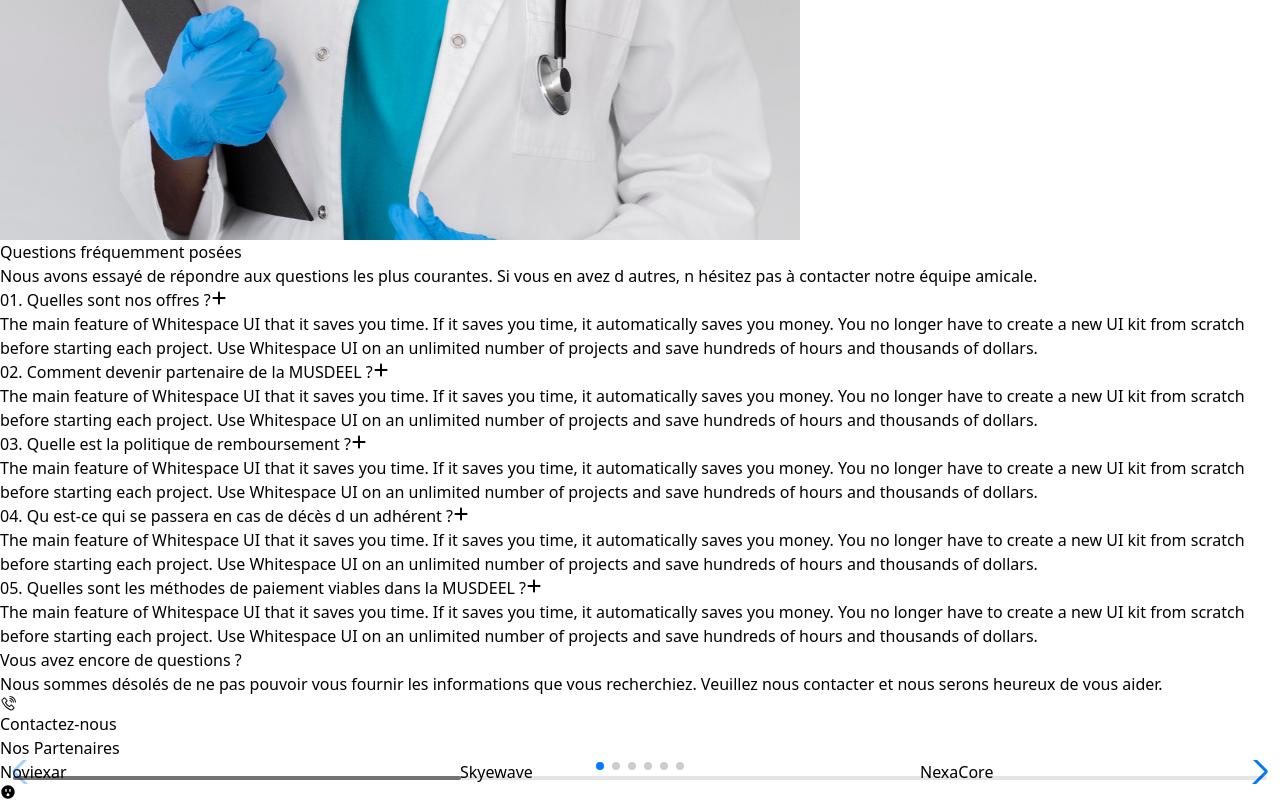
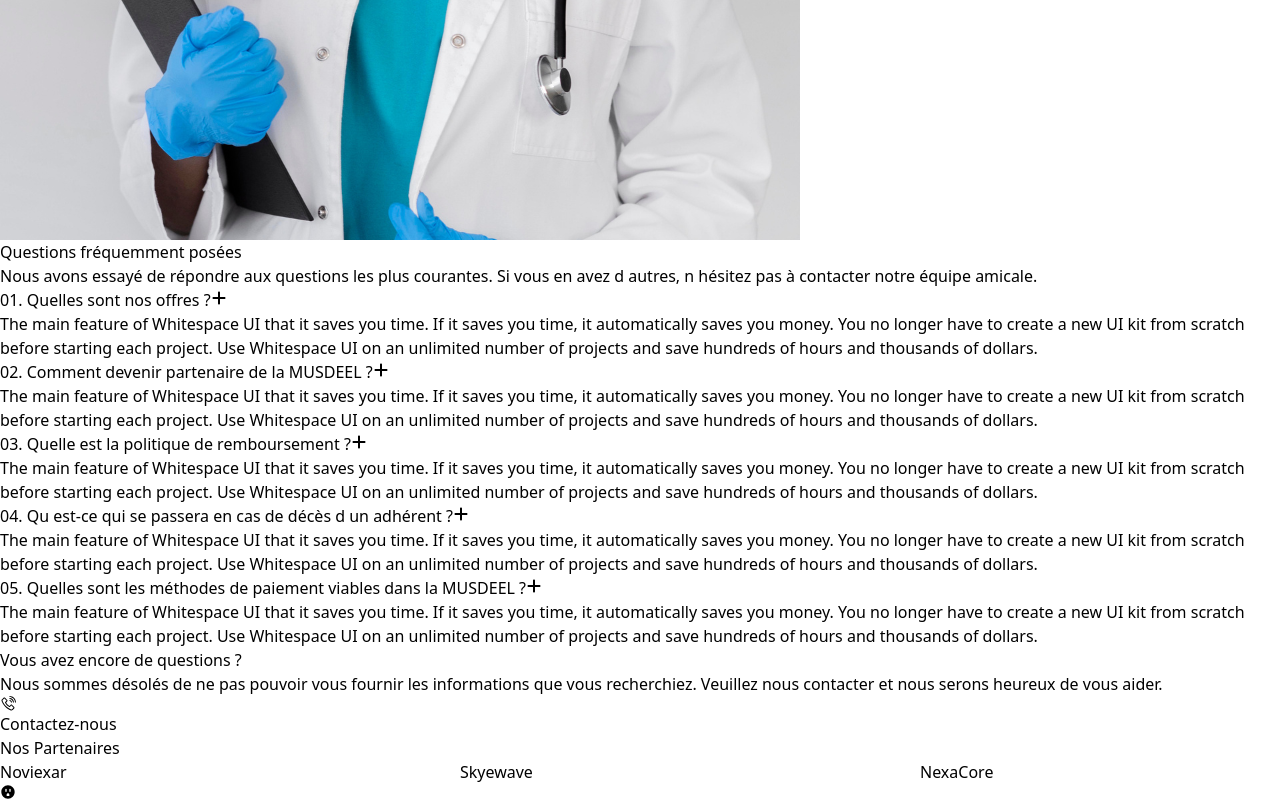
Before and after one commit to rovertnet/Scool, a React (Vite) app: page / in a window 1280 px wide. Shown: the part 3254-4054 px from the top of the page. Built offline with nearby package versions, Linux system fonts and the light colour scheme.

Commit message:
another commit

```diff
--- a/src/component/cHome/SlidePartenaire.jsx
+++ b/src/component/cHome/SlidePartenaire.jsx
@@ -1,10 +1,7 @@
-import { Navigation, Pagination, Scrollbar, A11y } from "swiper/modules";
+
 import { Swiper, SwiperSlide } from "swiper/react";
 
 import "swiper/css";
-import "swiper/css/navigation";
-import "swiper/css/pagination";
-import "swiper/css/scrollbar";
 
 const SlidePartenaire = () => {
   return (
@@ -16,12 +13,8 @@ const SlidePartenaire = () => {
         <div className="flex justify-center items-center text-black font-extrabold">
           <div className=" md:max-w-5xl max-w-3xl">
             <Swiper
-              modules={[Navigation, Pagination, Scrollbar, A11y]}
               spaceBetween={100}
               slidesPerView={3}
-              navigation
-              pagination={{ clickable: true }}
-              scrollbar={{ draggable: false }}
               onSlideChange={() => console.log("slide change")}
               onSwiper={(swiper) => console.log(swiper)}
             >
```
